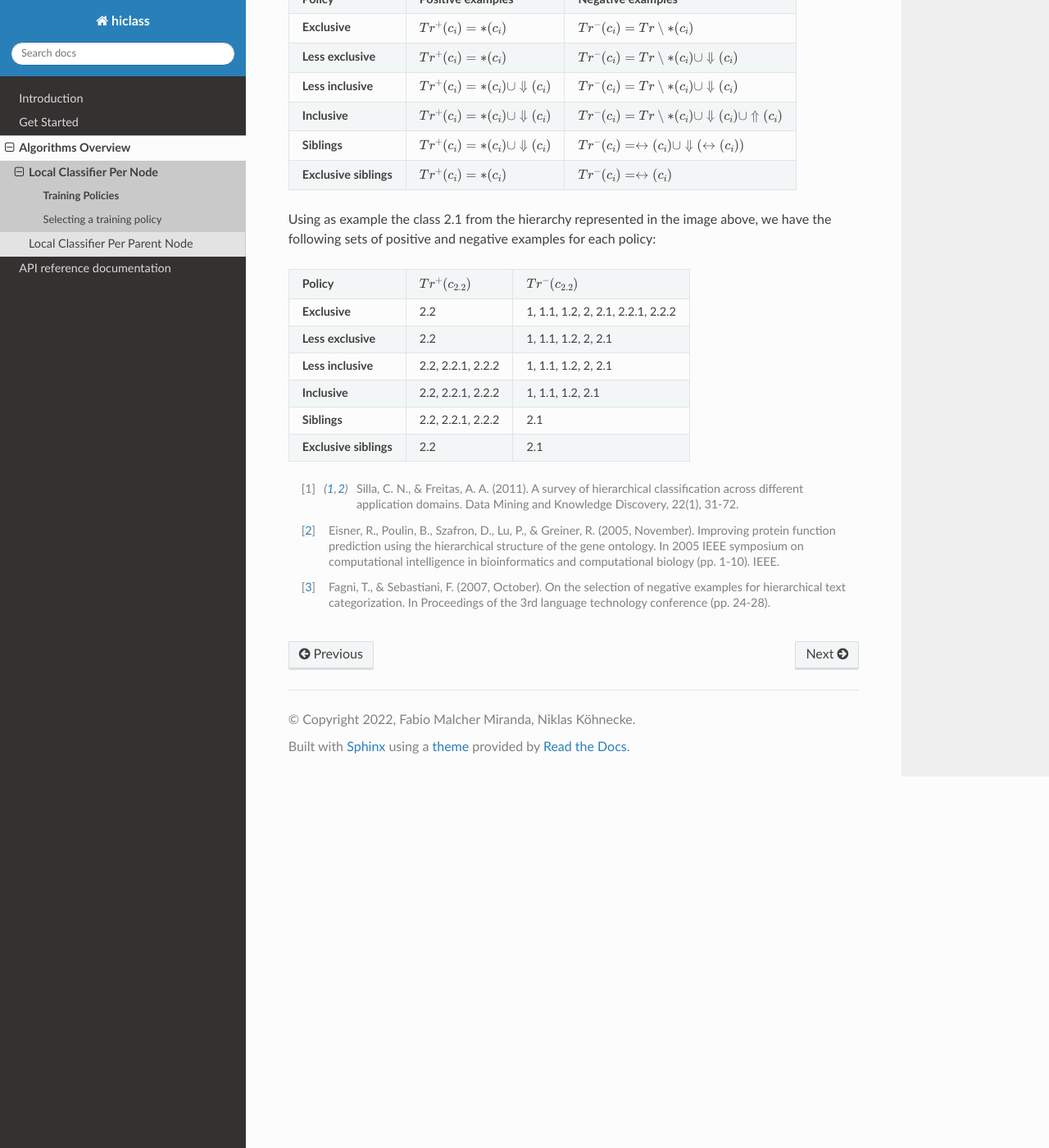
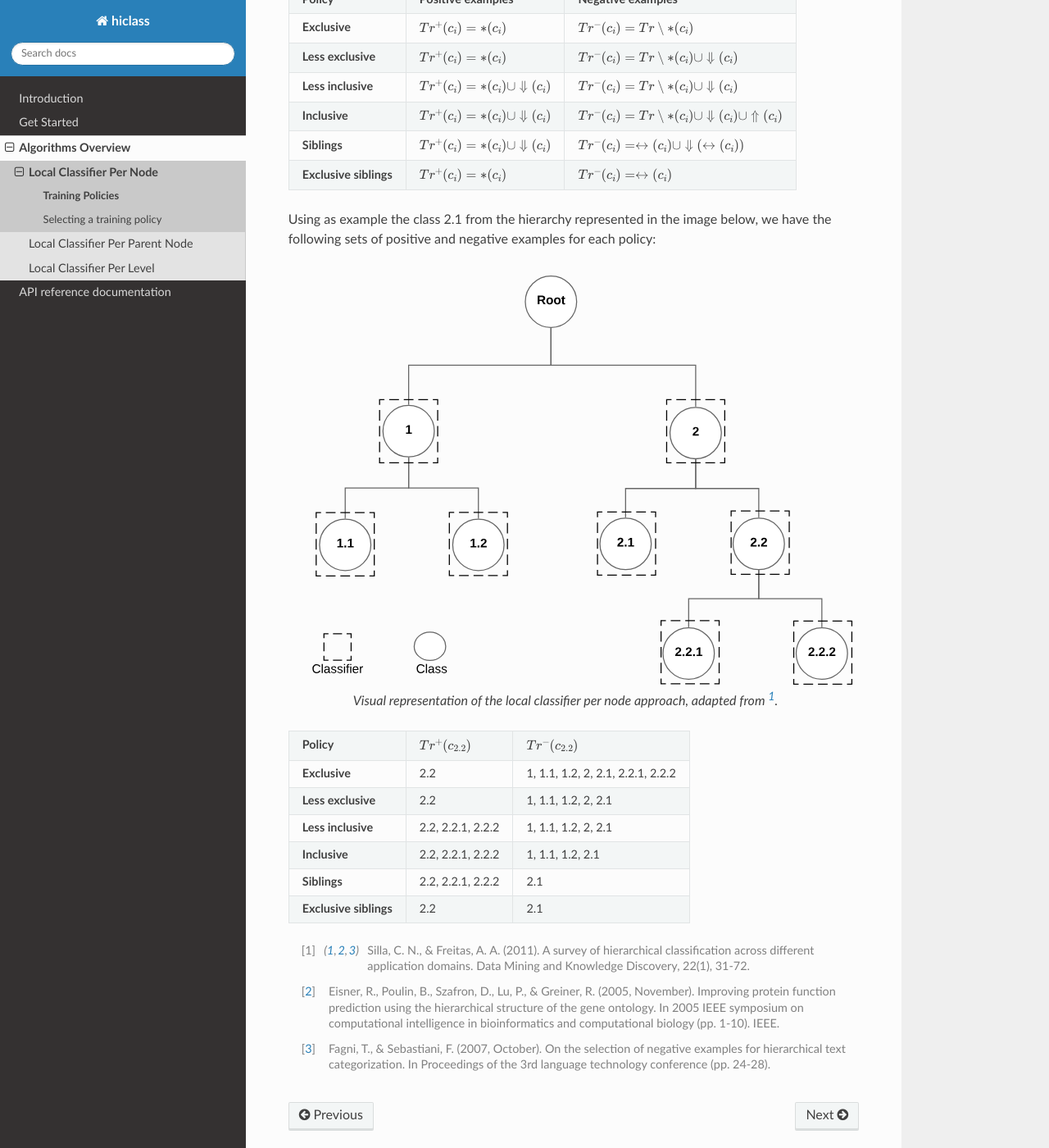
Before and after one commit to scikit-learn-contrib/hiclass, a Sphinx documentation site: the page built from docs/source/algorithms/training_policies.rst, in a window 1280 px wide and 1400 px high, scrolled down 745 px. Shown: the whole window at 82% size. Built offline with Sphinx 7.4.7 and the Read the Docs theme 2.0.0, drawn with Linux system fonts in a browser that asks for light colours.

Commit message:
Add local classifier per level

```diff
--- a/docs/source/design/index.rst
+++ b/docs/source/algorithms/index.rst
@@ -11,3 +11,4 @@
 
     local_classifier_per_node
     local_classifier_per_parent_node
+    local_classifier_per_level
--- a/docs/source/design/selecting_training_policy.rst
+++ b/docs/source/algorithms/selecting_training_policy.rst
@@ -1,7 +1,7 @@
 Selecting a training policy
 ===========================
 
-The siblings policy is used by default on the local classifier per node, but the remaining ones can be used with the parameter :literal:`binary_policy`, for example:
+The siblings policy is used by default on the local classifier per node, but the remaining ones can be selected with the parameter :literal:`binary_policy`, for example:
 
 .. tabs::
 
--- a/docs/source/design/training_policies.rst
+++ b/docs/source/algorithms/training_policies.rst
@@ -30,7 +30,12 @@
 **Exclusive siblings**  :math:`Tr^+(c_i) = *(c_i)`                        :math:`Tr^-(c_i) = \leftrightarrow (c_i)`
 ======================  ================================================  =============================================================
 
-Using as example the class 2.1 from the hierarchy represented in the image above, we have the following sets of positive and negative examples for each policy:
+Using as example the class 2.1 from the hierarchy represented in the image below, we have the following sets of positive and negative examples for each policy:
+
+.. figure:: local_classifier_per_node.svg
+   :align: center
+
+   Visual representation of the local classifier per node approach, adapted from [1]_.
 
 ======================  =====================  ===============================================
 **Policy**              :math:`Tr^+(c_{2.2})`  :math:`Tr^-(c_{2.2})`
--- a/docs/source/index.rst
+++ b/docs/source/index.rst
@@ -35,7 +35,7 @@
 
     introduction/index
     get_started/index
-    design/index
+    algorithms/index
 
 .. toctree::
    :maxdepth: 3
```
Also changed, not shown: docs/source/algorithms/local_classifier_per_level.rst (added, +15 -0 lines), docs/source/algorithms/local_classifier_per_level.svg (added), docs/source/algorithms/local_classifier_per_node.rst (renamed from docs/source/design/local_classifier_per_node.rst), docs/source/algorithms/local_classifier_per_node.svg (renamed from docs/source/design/local_classifier_per_node.svg), docs/source/algorithms/local_classifier_per_parent_node.rst (renamed from docs/source/design/local_classifier_per_parent_node.rst), docs/source/algorithms/local_classifier_per_parent_node.svg (renamed from docs/source/design/local_classifier_per_parent_node.svg).
